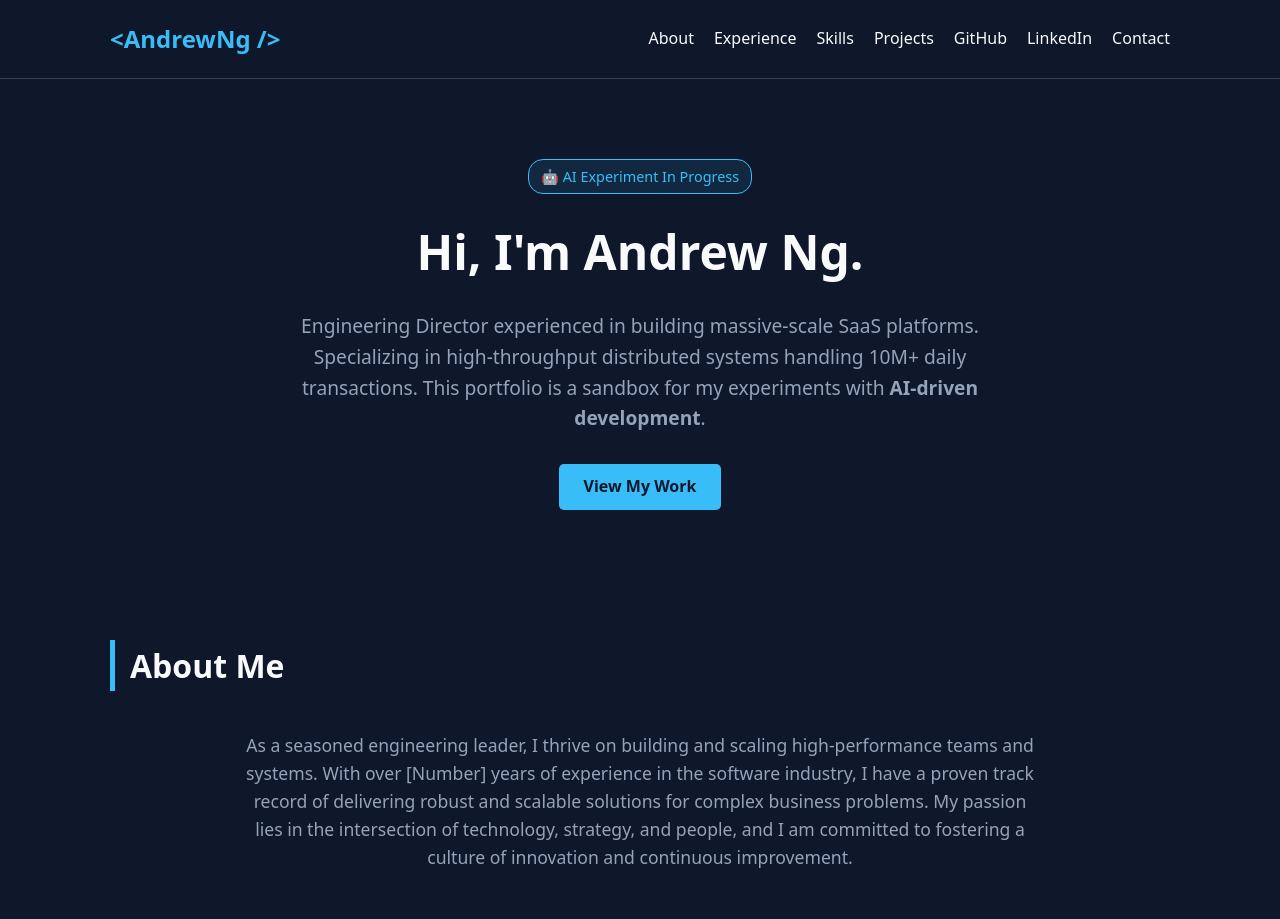
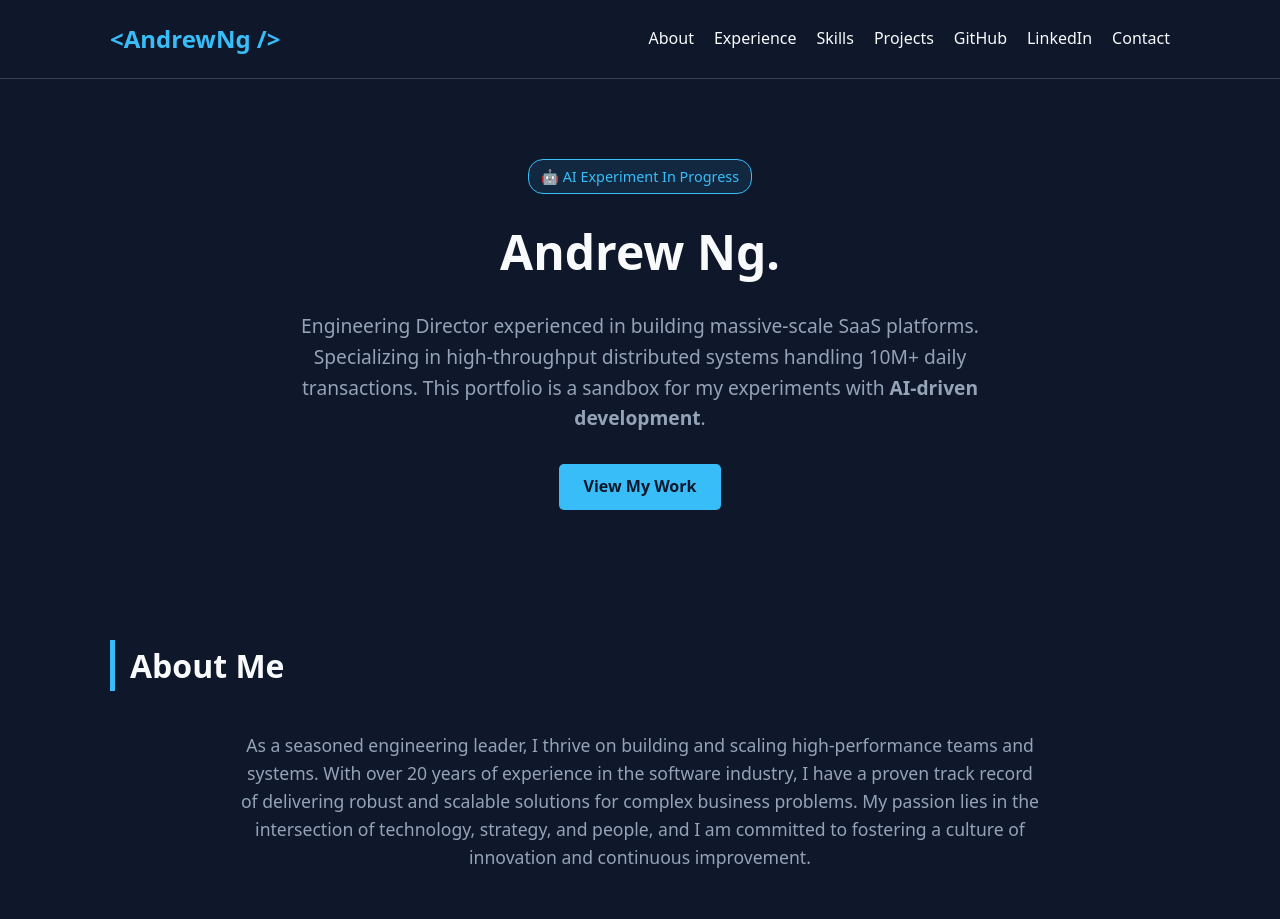
Before and after one commit to andrewpyng/andrewpyng.github.io, a plain HTML site: page index.html in a window 1280 px wide. Shown: the top 919 px of the page. Drawn offline with Linux system fonts and the light colour scheme.

Commit message:
updated description

```diff
--- a/index.html
+++ b/index.html
@@ -33,7 +33,7 @@
             <!-- Optional AI Experiment Badge -->
             <div class="ai-badge">🤖 AI Experiment In Progress</div>
 
-            <h1>Hi, I'm Andrew Ng.</h1>
+            <h1>Andrew Ng.</h1>
 
             <!-- Updated Personal Description -->
             <p>
@@ -51,13 +51,13 @@
         <div class="container">
             <h2 class="section-title">About Me</h2>
             <p>
-                As a seasoned engineering leader, I thrive on building and scaling high-performance teams and systems. With over [Number] years of experience in the software industry, I have a proven track record of delivering robust and scalable solutions for complex business problems. My passion lies in the intersection of technology, strategy, and people, and I am committed to fostering a culture of innovation and continuous improvement.
+                As a seasoned engineering leader, I thrive on building and scaling high-performance teams and systems. With over 20 years of experience in the software industry, I have a proven track record of delivering robust and scalable solutions for complex business problems. My passion lies in the intersection of technology, strategy, and people, and I am committed to fostering a culture of innovation and continuous improvement.
             </p>
         </div>
     </section>
 
     <!-- EXPERIENCE SECTION -->
-    <section id="experience" class="experience-section">
+    <!--section id="experience" class="experience-section">
         <div class="container">
             <h2 class="section-title">Experience</h2>
             <div class="timeline">
@@ -81,10 +81,10 @@
                 </div>
             </div>
         </div>
-    </section>
+    </section-->
 
     <!-- SKILLS SECTION -->
-    <section id="skills" class="skills-section">
+    <!--section id="skills" class="skills-section">
         <div class="container">
             <h2 class="section-title">Skills</h2>
             <div class="skills-grid">
@@ -109,7 +109,7 @@
                 </div>
             </div>
         </div>
-    </section>
+    </section-->
 
     <!-- PROJECTS SECTION -->
     <section id="projects" class="projects-section">
```
